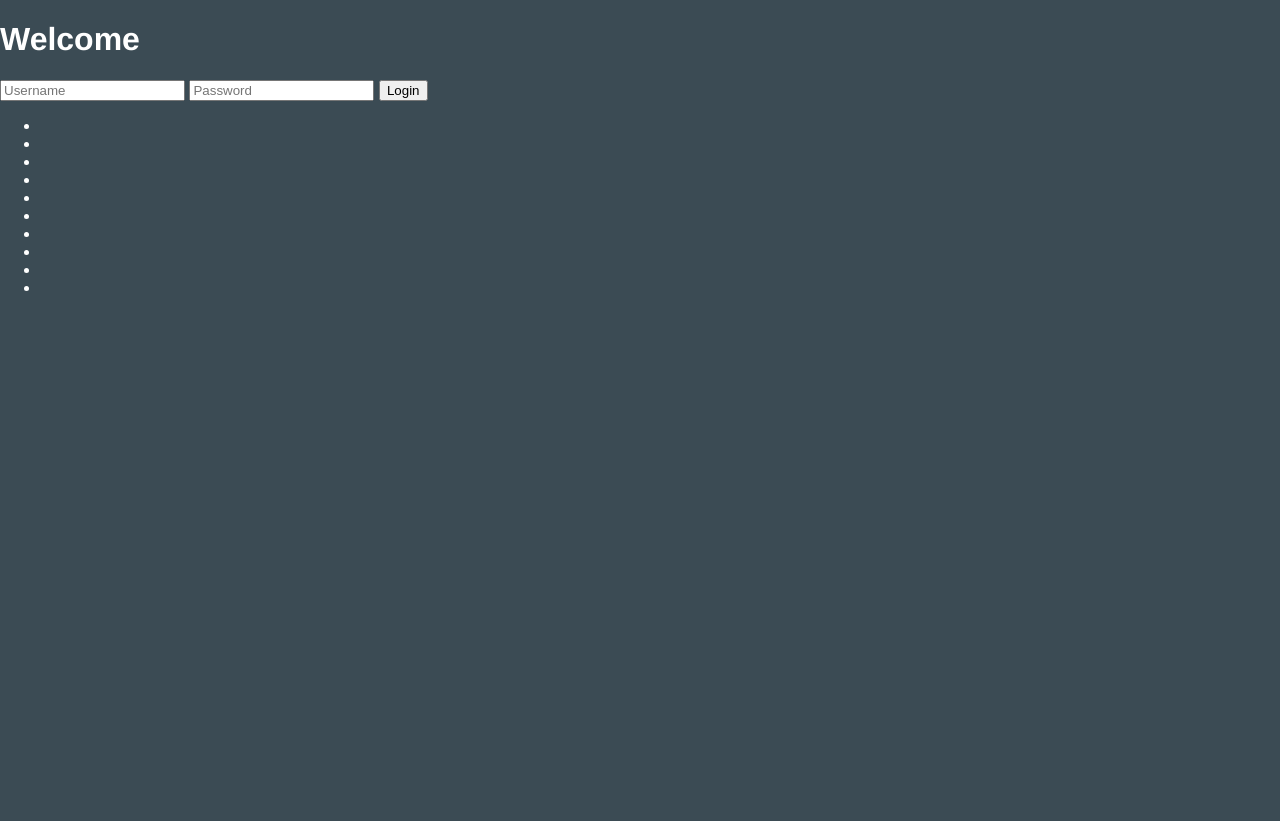
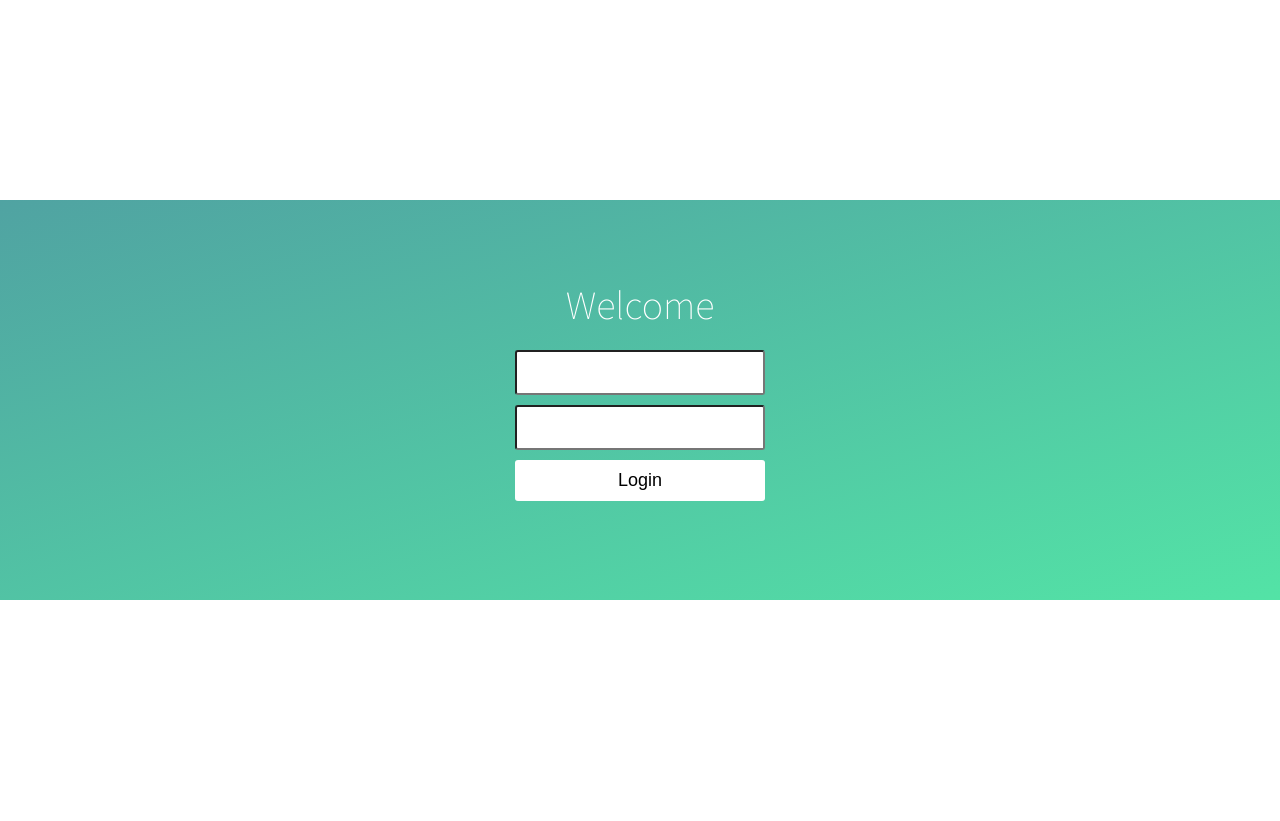
Before and after one commit to zhengwu123/pinstories, a PHP site: page / in a window 1280 px wide. After the commit the page ends 600 px from the top, so only its background shows below. Run offline with PHP 8.4, Linux system fonts and the light colour scheme.

Commit message:
Update style.css

```diff
--- a/style.css
+++ b/style.css
@@ -1,7 +1,7 @@
 /* style.css
  * This file provides css styles.
  */
-
+/*
 body,html {
 	background-color: #3b4b54; width : 100%;
 	height: 100%;
@@ -86,3 +86,251 @@ pre {
 	padding: 0;
 	margin: 0;
 }
+*/
+@import url(http://fonts.googleapis.com/css?family=Source+Sans+Pro:200,300);
+
+@prim: #53e3a6;
+
+*{
+	box-sizing: border-box;
+	margin: 0;
+	padding: 0;
+
+	font-weight: 300;
+}
+
+body{
+	font-family: 'Source Sans Pro', sans-serif;
+	color: white;
+	font-weight: 300;
+
+	::-webkit-input-placeholder { /* WebKit browsers */
+		font-family: 'Source Sans Pro', sans-serif;
+			color:    white;
+		font-weight: 300;
+	}
+	:-moz-placeholder { /* Mozilla Firefox 4 to 18 */
+		font-family: 'Source Sans Pro', sans-serif;
+		 color:    white;
+		 opacity:  1;
+		font-weight: 300;
+	}
+	::-moz-placeholder { /* Mozilla Firefox 19+ */
+		font-family: 'Source Sans Pro', sans-serif;
+		 color:    white;
+		 opacity:  1;
+		font-weight: 300;
+	}
+	:-ms-input-placeholder { /* Internet Explorer 10+ */
+		font-family: 'Source Sans Pro', sans-serif;
+		 color:    white;
+		font-weight: 300;
+	}
+}
+
+.wrapper{
+	background: #50a3a2;
+background: -webkit-linear-gradient(top left, #50a3a2 0%, #53e3a6 100%);
+background: -moz-linear-gradient(top left, #50a3a2 0%, #53e3a6 100%);
+background: -o-linear-gradient(top left, #50a3a2 0%, #53e3a6 100%);
+background: linear-gradient(to bottom right, #50a3a2 0%, #53e3a6 100%);
+
+	position: absolute;
+	top: 50%;
+	left: 0;
+	width: 100%;
+	height: 400px;
+	margin-top: -200px;
+	overflow: hidden;
+
+	&.form-success{
+		.container{
+			h1{
+				transform: translateY(85px);
+			}
+		}
+	}
+}
+
+.container{
+	max-width: 600px;
+	margin: 0 auto;
+	padding: 80px 0;
+	height: 400px;
+	text-align: center;
+
+	h1{
+		font-size: 40px;
+		transition-duration: 1s;
+		transition-timing-function: ease-in-put;
+		font-weight: 200;
+	}
+}
+
+form{
+	padding: 20px 0;
+	position: relative;
+	z-index: 2;
+
+	input{
+		display: block;
+		appearance: none;
+		outline: 0;
+		border: 1px solid fade(white, 40%);
+		background-color: fade(white, 20%);
+		width: 250px;
+
+		border-radius: 3px;
+		padding: 10px 15px;
+		margin: 0 auto 10px auto;
+		display: block;
+		text-align: center;
+		font-size: 18px;
+
+		color: white;
+
+		transition-duration: 0.25s;
+		font-weight: 300;
+
+		&:hover{
+			background-color: fade(white, 40%);
+		}
+
+		&:focus{
+			background-color: white;
+			width: 300px;
+
+			color: @prim;
+		}
+	}
+
+	button{
+		appearance: none;
+		outline: 0;
+		background-color: white;
+		border: 0;
+		padding: 10px 15px;
+		color: @prim;
+		border-radius: 3px;
+		width: 250px;
+		cursor: pointer;
+		font-size: 18px;
+		transition-duration: 0.25s;
+
+		&:hover{
+			background-color: rgb(245, 247, 249);
+		}
+	}
+}
+
+.bg-bubbles{
+	position: absolute;
+	top: 0;
+	left: 0;
+	width: 100%;
+	height: 100%;
+
+	z-index: 1;
+
+	li{
+		position: absolute;
+		list-style: none;
+		display: block;
+		width: 40px;
+		height: 40px;
+		background-color: fade(white, 15%);
+		bottom: -160px;
+
+		-webkit-animation: square 25s infinite;
+		animation:         square 25s infinite;
+
+		-webkit-transition-timing-function: linear;
+		transition-timing-function: linear;
+
+		&:nth-child(1){
+			left: 10%;
+		}
+
+		&:nth-child(2){
+			left: 20%;
+
+			width: 80px;
+			height: 80px;
+
+			animation-delay: 2s;
+			animation-duration: 17s;
+		}
+
+		&:nth-child(3){
+			left: 25%;
+			animation-delay: 4s;
+		}
+
+		&:nth-child(4){
+			left: 40%;
+			width: 60px;
+			height: 60px;
+
+			animation-duration: 22s;
+
+			background-color: fade(white, 25%);
+		}
+
+		&:nth-child(5){
+			left: 70%;
+		}
+
+		&:nth-child(6){
+			left: 80%;
+			width: 120px;
+			height: 120px;
+
+			animation-delay: 3s;
+			background-color: fade(white, 20%);
+		}
+
+		&:nth-child(7){
+			left: 32%;
+			width: 160px;
+			height: 160px;
+
+			animation-delay: 7s;
+		}
+
+		&:nth-child(8){
+			left: 55%;
+			width: 20px;
+			height: 20px;
+
+			animation-delay: 15s;
+			animation-duration: 40s;
+		}
+
+		&:nth-child(9){
+			left: 25%;
+			width: 10px;
+			height: 10px;
+
+			animation-delay: 2s;
+			animation-duration: 40s;
+			background-color: fade(white, 30%);
+		}
+
+		&:nth-child(10){
+			left: 90%;
+			width: 160px;
+			height: 160px;
+
+			animation-delay: 11s;
+		}
+	}
+}
+
+@-webkit-keyframes square {
+  0%   { transform: translateY(0); }
+  100% { transform: translateY(-700px) rotate(600deg); }
+}
+@keyframes square {
+  0%   { transform: translateY(0); }
+  100% { transform: translateY(-700px) rotate(600deg); }
+}
```
